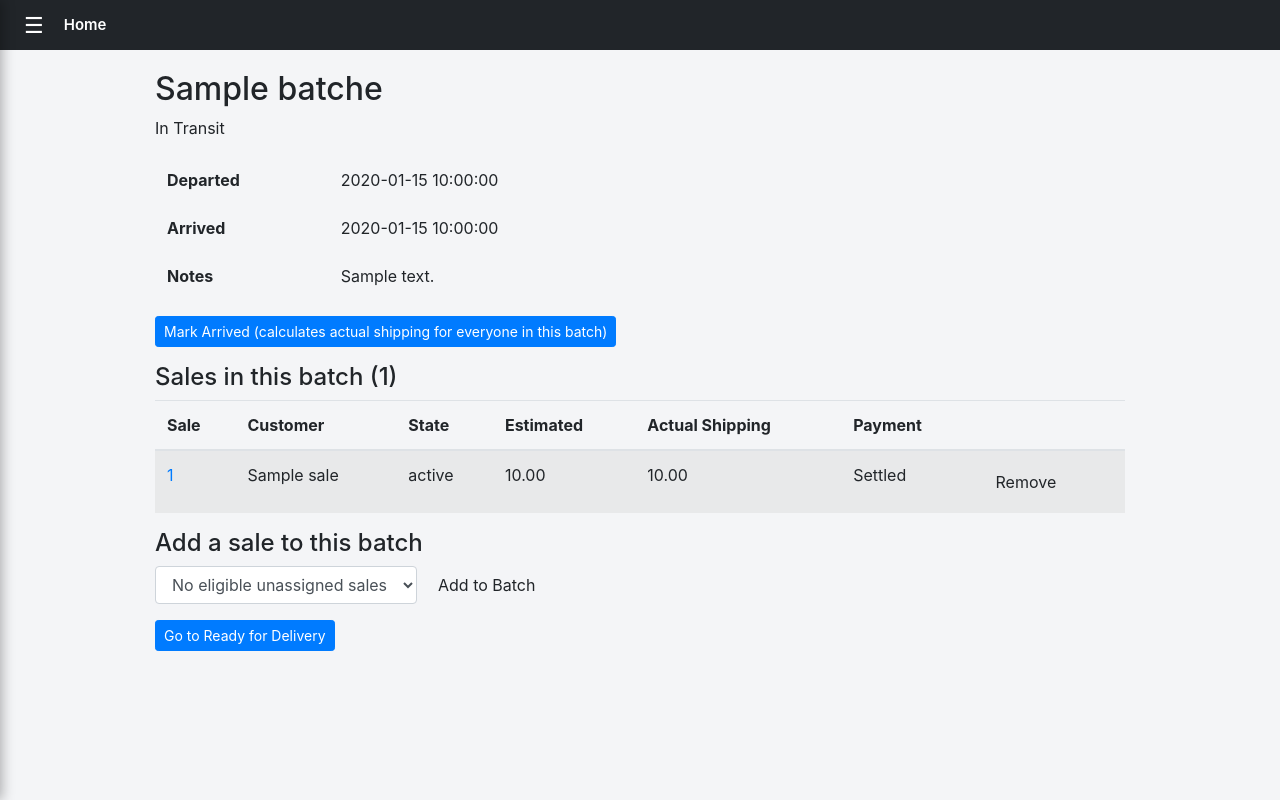
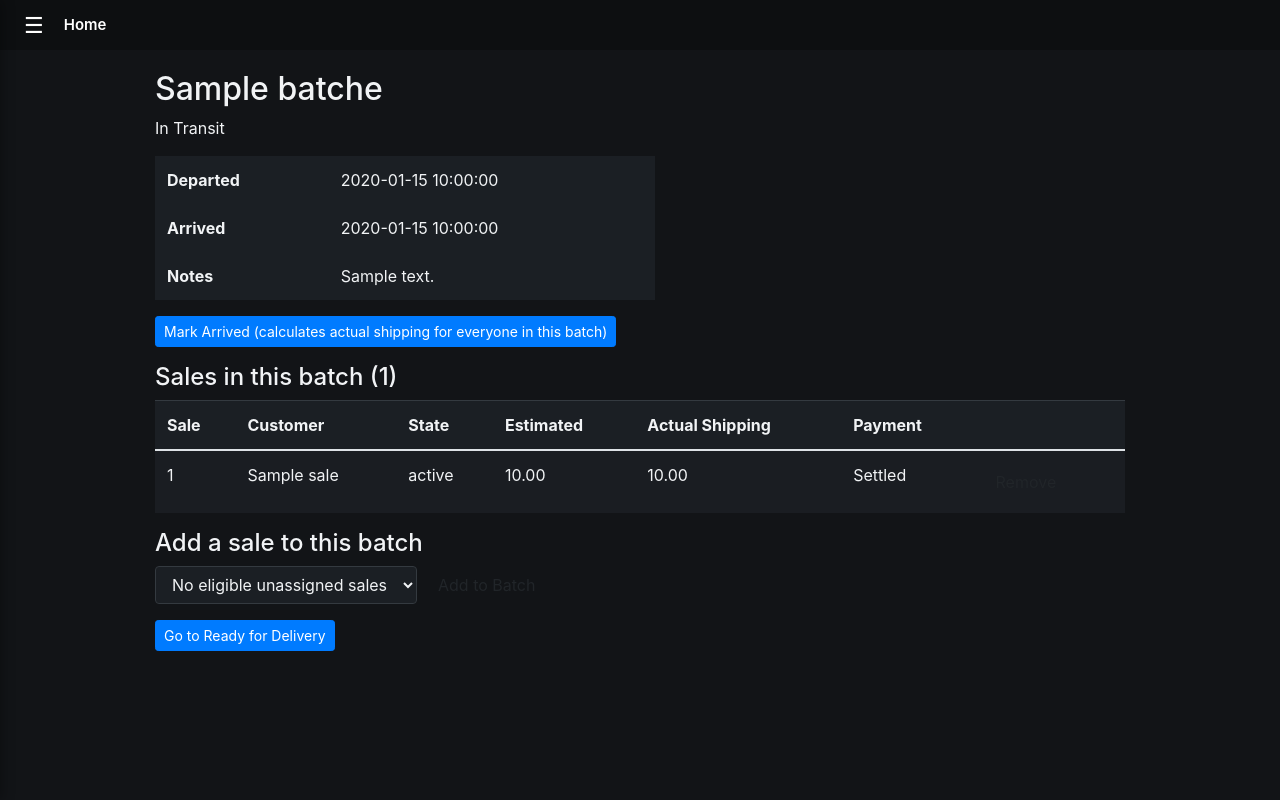
Before and after one commit to guylikesweet/Oma-db, a Flask app: page /batches/1 in a window 1280 px wide. Run offline with Flask 3, Linux system fonts and the light colour scheme; a user stored in the database is signed in; tables that the repository leaves empty hold one stand-in row (values such as "Sample post"); some libraries are stand-ins or nearby versions.

Commit message:
Add files via upload

```diff
--- a/app/templates/base_standalone.html
+++ b/app/templates/base_standalone.html
@@ -4,6 +4,7 @@
   <meta charset="utf-8">
   <title>{% block title %}Sales{% endblock %}</title>
   <link rel="stylesheet" href="https://cdnjs.cloudflare.com/ajax/libs/bootstrap/4.6.2/css/bootstrap.min.css">
+  <link rel="stylesheet" href="{{ url_for('static', filename='oma-theme.css') }}">
   <style>
     body { background:#f4f5f7; margin:0; }
 
@@ -64,6 +65,7 @@
 
   {% block body %}{% endblock %}
 
+  <script src="{{ url_for('static', filename='oma-theme.js') }}"></script>
   <script>
     var sideNav = document.getElementById('sideNav');
     var backdrop = document.getElementById('navBackdrop');
```
